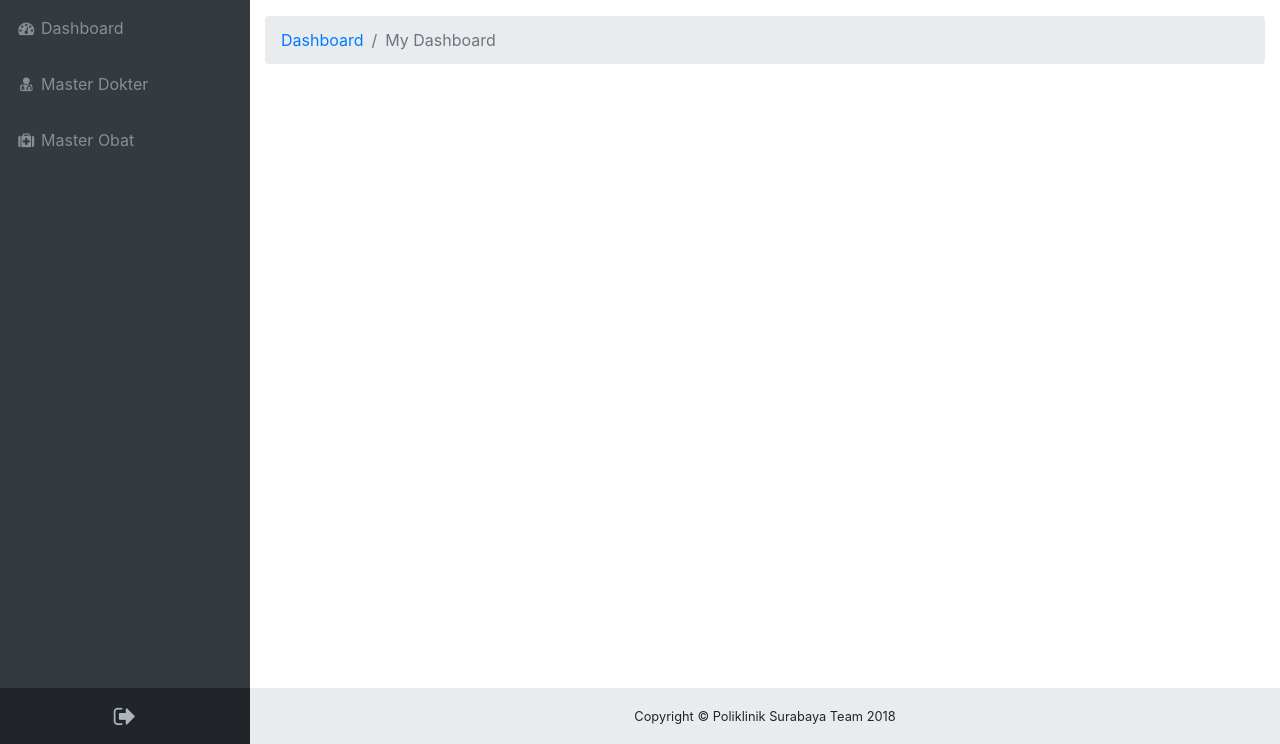
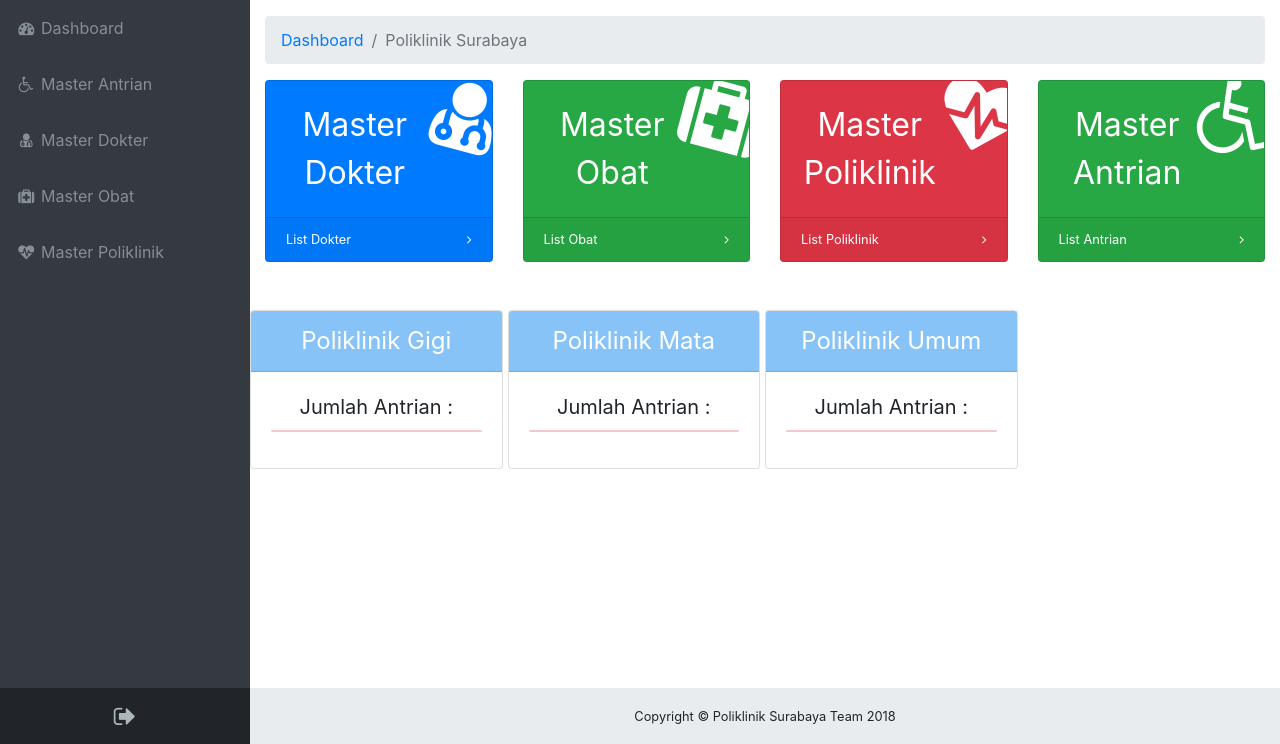
Before and after one commit to rachmatrt/poliklinik, a PHP site: page /dashboard.php in a window 1280 px wide. Shown: the part 56-800 px from the top of the page. Run offline with PHP 8.4, Linux system fonts and the light colour scheme; data comes from the database, SQL or seed files in the repository; data that the repository does not hold is empty.

Commit message:
Dashboard dan Antrian

```diff
--- a/archive/header.php
+++ b/archive/header.php
@@ -36,22 +36,35 @@
             <span class="nav-link-text">Dashboard</span>
           </a>
         </li>
-        <li class="nav-item" data-toggle="tooltip" data-placement="right" title="masdok">
+        <li class="nav-item" data-toggle="tooltip" data-placement="right" title="Master Antrianr">
+          <a class="nav-link" href="antrianhal.php">
+            <i class="fa fa-fw fa-wheelchair"></i>
+            <span class="nav-link-text">Master Antrian </span>
+          </a>
+        </li>
+        <li class="nav-item" data-toggle="tooltip" data-placement="right" title="Master Dokter">
           <a class="nav-link" href="dokter.php">
             <i class="fa fa-fw fa-user-md"></i>
             <span class="nav-link-text">Master Dokter</span>
           </a>
         </li>
-        <li class="nav-item" data-toggle="tooltip" data-placement="right" title="masob">
+        <li class="nav-item" data-toggle="tooltip" data-placement="right" title="Master Obat">
           <a class="nav-link" href="obat.php">
             <i class="fa fa-fw fa-medkit"></i>
             <span class="nav-link-text">Master Obat</span>
           </a>
         </li>
+         <li class="nav-item" data-toggle="tooltip" data-placement="right" title="Master Poliklinik">
+          <a class="nav-link" href="poli.php">
+            <i class="fa fa-fw fa-heartbeat"></i>
+            <span class="nav-link-text">Master Poliklinik</span>
+          </a>
+        </li>
+
       </ul>
        <ul class="navbar-nav sidenav-toggler">
         <li class="nav-item" data-toggle="tooltip" data-placement="right" title="Logout">
-          <a class="nav-link text-center" href="archive/login.php">
+          <a class="nav-link text-center" href="index.php">
             <i class="fa fa-fw fa-sign-out" style="font-size: 24px;"></i>
             </a>
         </li>
--- a/archive/login.php
+++ b/archive/login.php
@@ -37,7 +37,7 @@
                 <input class="form-check-input" type="checkbox"> Remember Password</label>
             </div>
           </div>
-          <a class="btn btn-primary btn-block" href="../index.php">Login</a>
+          <a class="btn btn-primary btn-block" href="../dashboard.php">Login</a>
         </form>
         <div class="text-center">
           <a class="d-block small mt-3" href="register.html">Register an Account</a>
--- a/behind/antrian.php
+++ b/behind/antrian.php
@@ -17,7 +17,7 @@
 
 } else {
 	echo "Error :" . $masukan . "<br>". $conn->error;
-	header('location : ../index.php');
+	//header('location : ../index.php');
 }
 
 $conn->close();
--- a/behind/nomor.php
+++ b/behind/nomor.php
@@ -2,14 +2,16 @@
 include "nyambung.php";
 
 $date3 = date ("Y-m-d");
-$idpoli3 = (int) $_GET ['id']; ;
+$idpoli3 = (int) $_GET ['id'];
 $noantri3 = (int) $_GET ['noantri'] +1;
 
+echo $idpoli3." ".$noantri3;
+/*
 $counter3 = "SELECT * FROM antrian WHERE poli_id = '$idpoli3' AND no_antrian = '$noantri3' AND tanggal = '$date3'";
 $hasil3 = mysqli_query($conn,$counter3);
 $row3 = mysqli_fetch_array($hasil3);
 
-
+*/
 
 $conn->close();
 ?>
--- a/behind/nyambung.php
+++ b/behind/nyambung.php
@@ -1,8 +1,8 @@
 <?php
 	$host = "localhost";
 	$username = "root";
-	$password = "rachmat7224628";
-	$dbname = "db_poliklinik";
+	$password = "";
+	$dbname = "poliklinik";
 
 	$conn = mysqli_connect($host,$username,$password,$dbname);
 	if ($conn) {
--- a/dashboard.php
+++ b/dashboard.php
@@ -1,15 +1,111 @@
 <?php
+include "archive/header.php" ;
+include "behind/nyambung.php";
+$date = date("d-m-Y");
+$time = date("h:m:s");?>
 
-include "archive/header.php" ; ?>
 <div class="content-wrapper">
     <div class="container-fluid">
     <ol class="breadcrumb">
         <li class="breadcrumb-item">
           <a href="dashboard.php">Dashboard</a>
         </li>
-        <li class="breadcrumb-item active">My Dashboard</li>
+        <li class="breadcrumb-item active">Poliklinik Surabaya</li>
       </ol>
-    </div>
+      <div class="row" align="center">
+        <div class="col-md-3 col-xs-3 col-sm-3">
+          <div class="card text-white bg-primary o-hidden h-100">
+            <div class="card-body" style="font-size: 32px;">
+              <div class="card-body-icon">
+                <i class="fa fa-fw fa-user-md"></i>
+              </div>
+              <div class="mr-5">Master Dokter</div>
+            </div>
+            <a class="card-footer text-white clearfix small z-1" href="dokter.php">
+              <span class="float-left">List Dokter</span>
+              <span class="float-right">
+                <i class="fa fa-angle-right"></i>
+              </span>
+            </a>
+          </div>
+        </div>
+        <div class="col-md-3 col-xs-3 col-sm-3">
+          <div class="card text-white bg-success o-hidden h-100">
+            <div class="card-body" style="font-size: 32px;">
+              <div class="card-body-icon">
+                <i class="fa fa-fw fa-medkit"></i>
+              </div>
+              <div class="mr-5">Master Obat</div>
+            </div>
+            <a class="card-footer text-white clearfix small z-1" href="obat.php">
+              <span class="float-left">List Obat</span>
+              <span class="float-right">
+                <i class="fa fa-angle-right"></i>
+              </span>
+            </a>
+          </div>
+        </div>
+        <div class="col-md-3 col-xs-3 col-sm-3">
+          <div class="card text-white bg-danger o-hidden h-100">
+            <div class="card-body" style="font-size: 32px;">
+              <div class="card-body-icon">
+                <i class="fa fa-fw fa-heartbeat"></i>
+              </div>
+              <div class="mr-5">Master Poliklinik</div>
+            </div>
+            <a class="card-footer text-white clearfix small z-1" href="poli.php">
+              <span class="float-left">List Poliklinik</span>
+              <span class="float-right">
+                <i class="fa fa-angle-right"></i>
+              </span>
+            </a>
+          </div>
+        </div>
+        <div class="col-md-3 col-xs-3 col-sm-3">
+          <div class="card text-white bg-success o-hidden h-100">
+            <div class="card-body" style="font-size: 32px;">
+              <div class="card-body-icon">
+                <i class="fa fa-fw fa-wheelchair"></i>
+              </div>
+              <div class="mr-5">Master Antrian</div>
+            </div>
+            <a class="card-footer text-white clearfix small z-1" href="antrianhal.php">
+              <span class="float-left">List Antrian</span>
+              <span class="float-right">
+                <i class="fa fa-angle-right"></i>
+              </span>
+            </a>
+          </div>
+        </div>
+       <?php
+            $query = $conn->query("SELECT * FROM poli");
+            while ($row = $query->fetch_array()) { ?>
+    <div class="col-md-3 col-xs-3 col-sm-3" style="padding: 0px 5px 0px 0px;" >
+    <div class="card card-login mt-5">
+      <div class="card-header" style="background-color: #88c3f7; text-align: center;color:#ffffff; font-size: 24px;">
+      Poliklinik <?php echo $row["nama_poli"]; ?>
+      </div>
+      <?php
+    $date2 = date("Y-m-d");
+    $id2 = (int) $row["id"];
+    $query2 = "SELECT * FROM antrian WHERE poli_id = '$id2' AND tanggal = '$date2' ORDER BY no_antrian DESC LIMIT 1";
+    $hasil2 = mysqli_query($conn, $query2);
+    $row2 = mysqli_fetch_array($hasil2);
+      ?>
+      <div class="card-body">
+
+          <div class="form-group" style="text-align: center;">
+           <label style="font-size: 20px;"> Jumlah Antrian : </label>
+           <div class="alert alert-danger" style="font-size: 46px; padding :0px 0px 0px 0px;"><?php echo $row2["no_antrian"]; ?></div>
+          </div>
+
+      </div>
+      </div>
+      </div>
+
+      <?php }?>
   </div>
+ </div>
+</div>
 
 <?php include "archive/footer.php" ; ?>
--- a/formobat.php
+++ b/formobat.php
@@ -31,7 +31,7 @@
 
             <div style="text-align: center; margin-top: 4%;">
             <button name="addobat" class="btn btn-success">Tambah</button>
-            <a onclick="if(confirm('Apakah anda ingin membatalkan penambahan obat ?')) { window.location = 'obat.php' }" class="btn btn-danger">Batal</a>
+            <a onclick="if(confirm('Apakah anda ingin membatalkan penambahan Dokter ?')) { window.location = 'obat.php' }" class="btn btn-danger">Batal</a>
             </div >
 
           </div>
```
Also changed, not shown: antrianhal.php (added, +64 -0 lines), archive/headantrian.php (+6 -1 lines), behind/addpoli.php (added, +20 -0 lines), behind/delpoli.php (added, +18 -0 lines), behind/editpoli.php (added, +19 -0 lines), dokter.php (+12 -7 lines), editpoli.php (added, +49 -0 lines), formpoli.php (added, +41 -0 lines), formtindakan.php (added, +42 -0 lines), index.php (+14 -11 lines), obat.php (+10 -9 lines), poli.php (added, +47 -0 lines).
